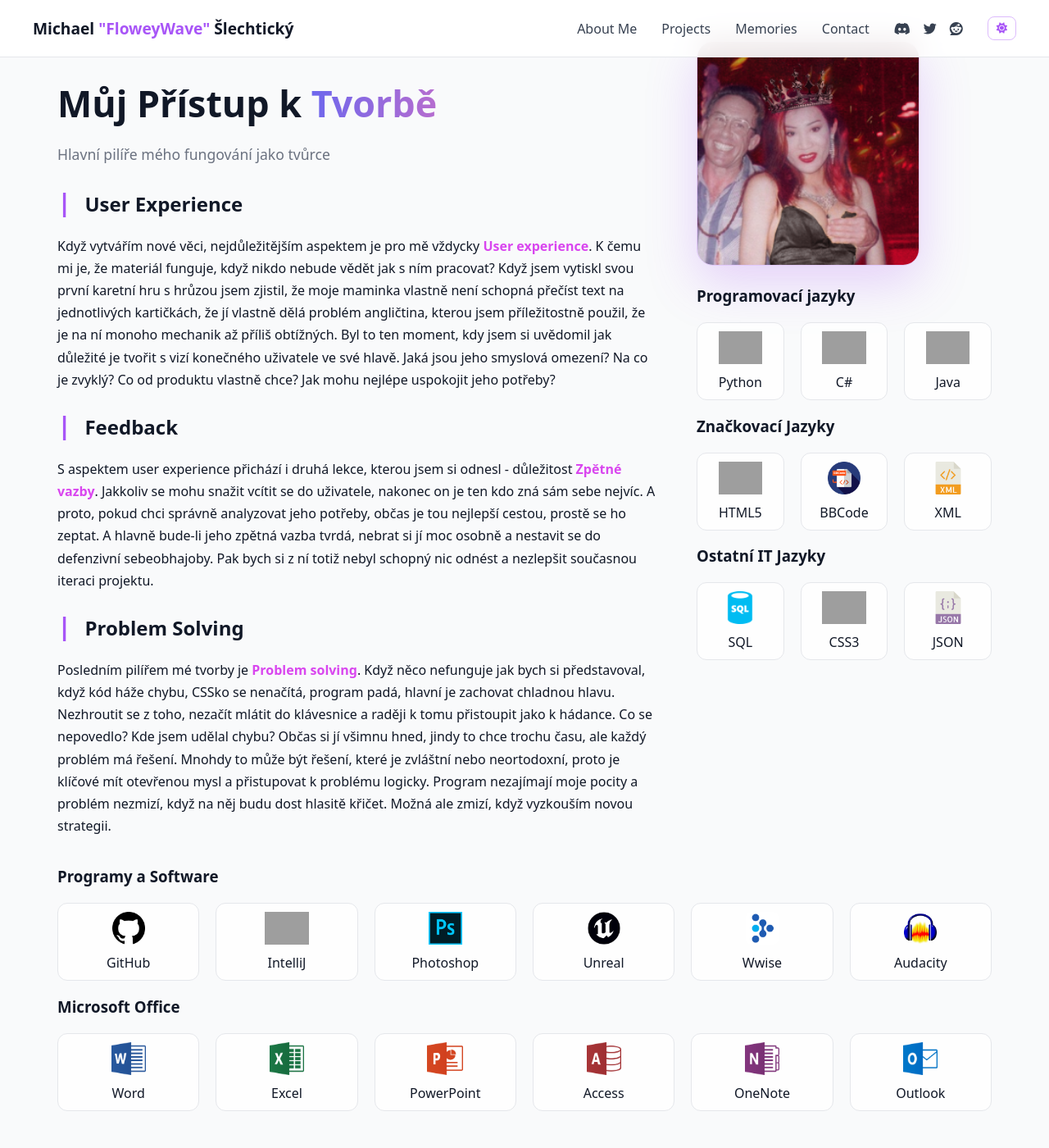
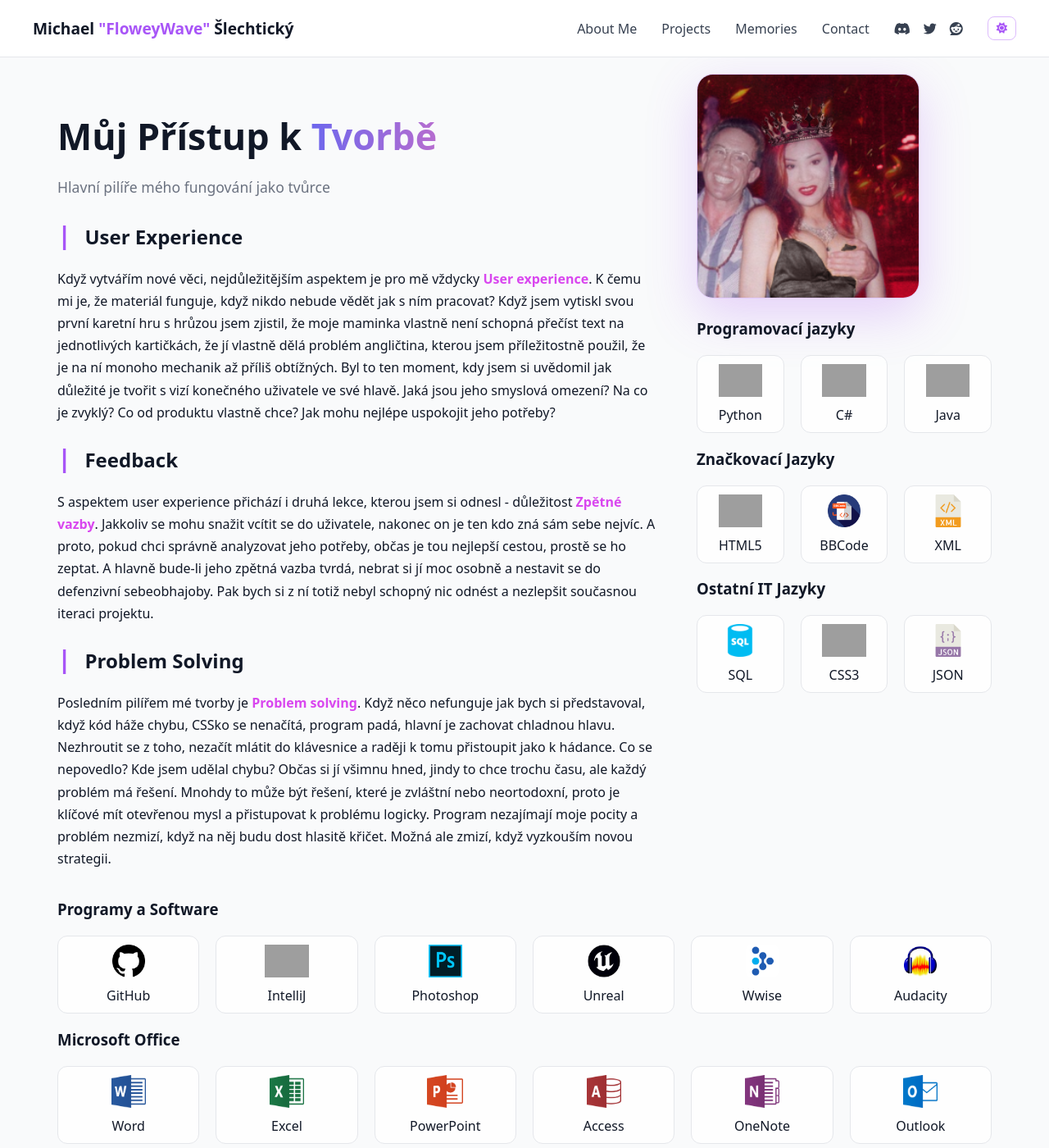
Before and after one commit to FloweyWave2/floweywave2.github.io, a Jekyll site: the page built from creator.html, in a window 1280 px wide and 1400 px high. Shown: the whole window at 82% size. Built offline with Jekyll 4.4.1, drawn with Linux system fonts in a browser that asks for light colours; grey boxes are pictures that could not be loaded.

Commit message:
Update style.scss

```diff
--- a/assets/css/style.scss
+++ b/assets/css/style.scss
@@ -806,7 +806,7 @@ body.light-mode .persona-card:hover {
 /* HERO */
 
 .creator-container {
-    margin-top: -80px;
+    margin-top: -40px;
     display: flex;
     gap: 50px;
     align-items: flex-start;
```
